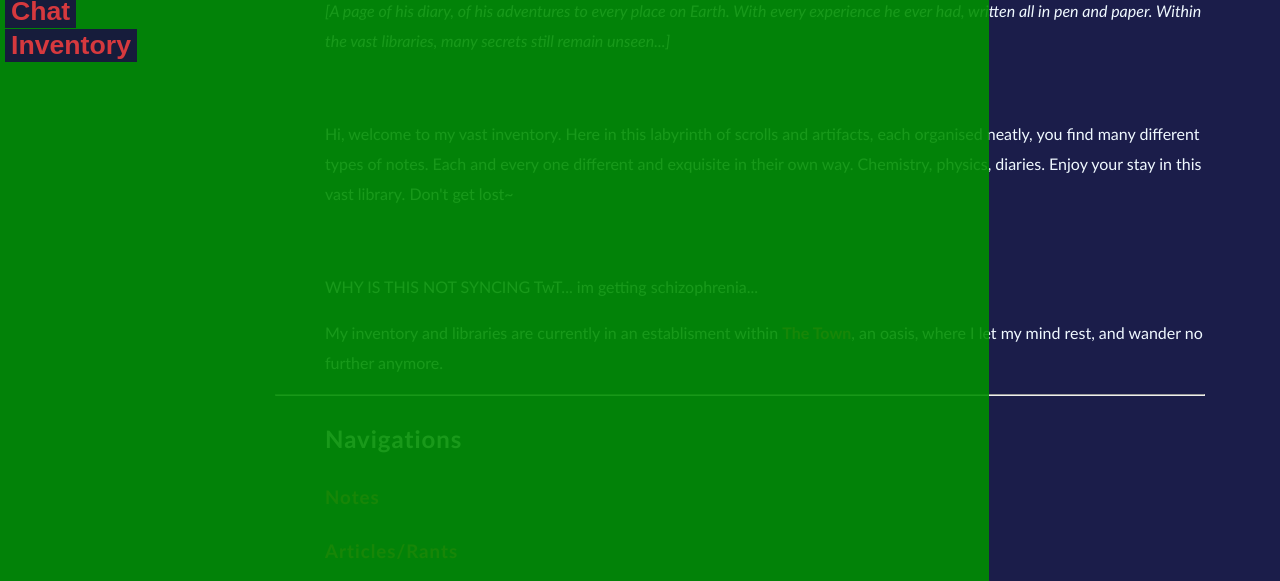
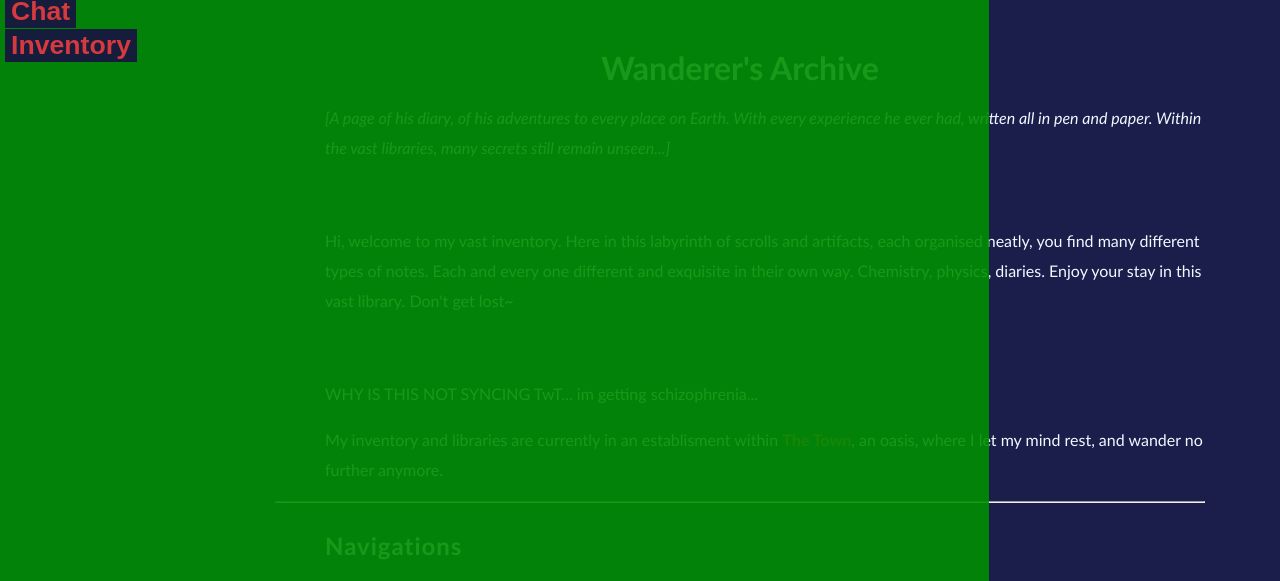
Before and after one commit to Rewind789/wanderer-archive, a Jekyll site: the page built from index.md, in a window 1280 px wide and 900 px high, cut to the strip 319-900 px from the top of the window. Built offline with Jekyll 4.4.1, drawn with Linux system fonts in a browser that asks for light colours; nearby versions of some CDN libraries; our own code applies the rules of GitHub Pages for plain Markdown files.

Commit message:
Update index.md

```diff
--- a/index.md
+++ b/index.md
@@ -8,7 +8,7 @@
     <script src="https://apps.elfsight.com/p/platform.js" defer></script>
 </head>
 
-
+<header><h1>Wanderer's Archive</h1></header>
   <p><i>[A page of his diary, of his adventures to every place on Earth. With every experience he ever had, written all in pen and paper. Within the vast libraries, many secrets still remain unseen...]</i></p>
   <br>
   <p class="intro">Hi, welcome to my vast inventory. Here in this labyrinth of scrolls and artifacts, each organised neatly, you find many different types of notes. Each and every one different and exquisite in their own way. Chemistry, physics, diaries. Enjoy your stay in this vast library. Don't get lost~</p>
```
